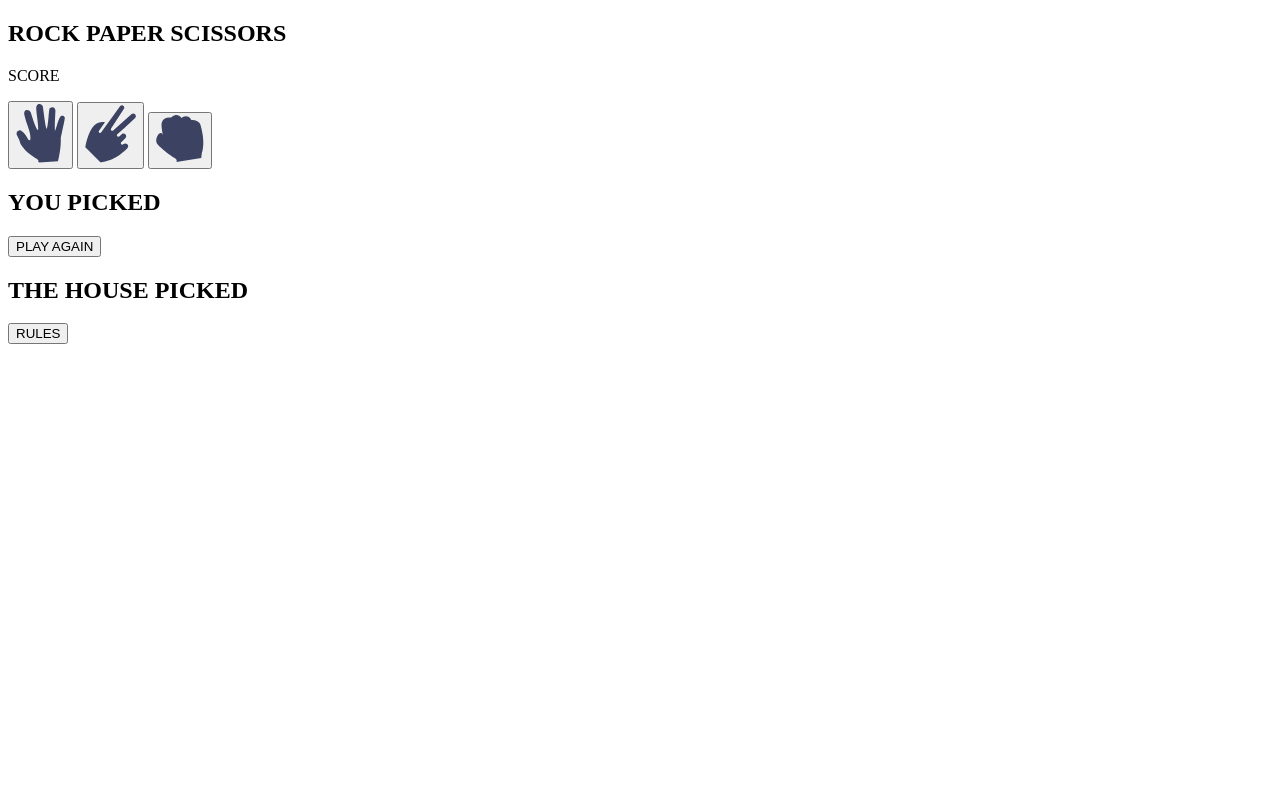
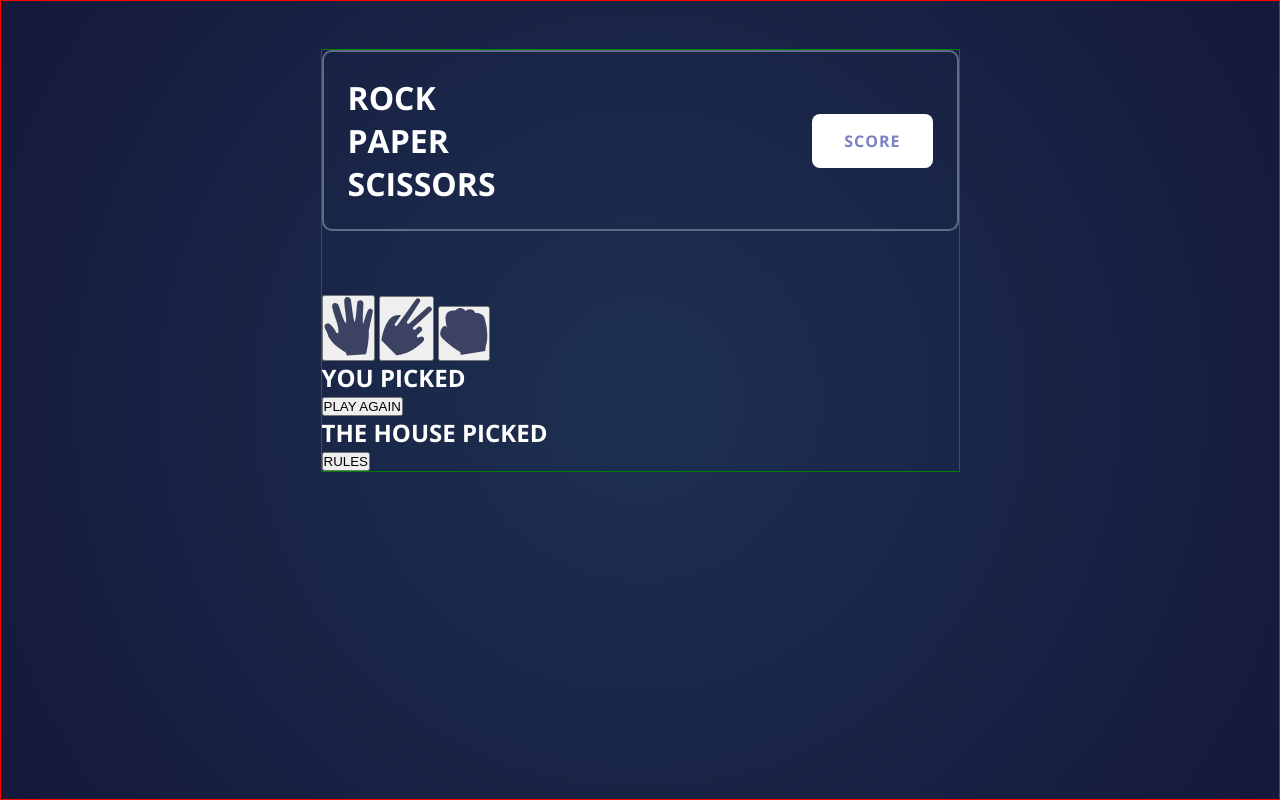
Before and after one commit to Chisquare7/rock-paper-scissors, a plain HTML site: page index.html in a window 1280 px wide. Drawn offline with nearby package versions, Linux system fonts and the light colour scheme.

Commit message:
style: Implement styling of the header section

```diff
--- a/assets/styles.css
+++ b/assets/styles.css
@@ -0,0 +1,67 @@
+:root {
+  font-size: 1rem;
+  font-family: "Open Sans", serif;
+  font-optical-sizing: auto;
+  --background: #15193c;
+  --text: #333333;
+  --quiz-card: #f5f5f5;
+  --button: #4caf50;
+  --button-hover: #45a049;
+}
+
+* {
+  margin: 0;
+  padding: 0;
+  box-sizing: border-box;
+}
+
+body {
+  min-height: 100vh;
+  background: radial-gradient(circle, #1d3050 0%, #15193c 100%);
+  color: white;
+  border: 1px solid red;
+}
+
+.overallContainer {
+  max-width: 50%;
+  margin: 3em auto;
+  border: 1px solid green;
+}
+
+/* Styling of the header section */
+
+.header {
+  border: 2px solid hsl(213, 19%, 44%);
+  border-radius: 0.625rem;
+  padding: 1.5em;
+  display: flex;
+  justify-content: space-between;
+  align-items: center;
+  margin-bottom: 4em;
+}
+
+.gameHeader {
+  font-size: 2rem;
+  font-weight: 700;
+}
+
+.scoreContainer {
+  background: white;
+  padding: 1em 2em;
+  border-radius: 0.5rem;
+  text-align: center;
+}
+
+.scoreHeader {
+  color: hsl(234, 37%, 62%);
+  letter-spacing: 1px;
+  font-size: 1rem;
+  font-weight: 700;
+  text-transform: uppercase;
+}
+
+.score {
+  color: hsl(248, 11%, 36%);
+  font-size: 3rem;
+  font-weight: 800;
+}
--- a/index.html
+++ b/index.html
@@ -13,9 +13,14 @@
     <link rel="stylesheet" href="./assets/styles.css" />
   </head>
   <body>
+    <div class="overallContainer">
       <section class="headerSection">
         <div class="header">
-        <h1>ROCK PAPER SCISSORS</h1>
+          <h1 class="gameHeader">
+            ROCK <br />
+            PAPER <br />
+            SCISSORS
+          </h1>
           <div class="scoreContainer">
             <p class="scoreHeader">SCORE</p>
             <p class="score"></p>
@@ -62,6 +67,7 @@
       </section>
 
       <button class="rulesBtn">RULES</button>
+    </div>
     <script src="gameFunc.js"></script>
   </body>
 </html>
```
Lines whose indentation alone changed are shown as unchanged.
